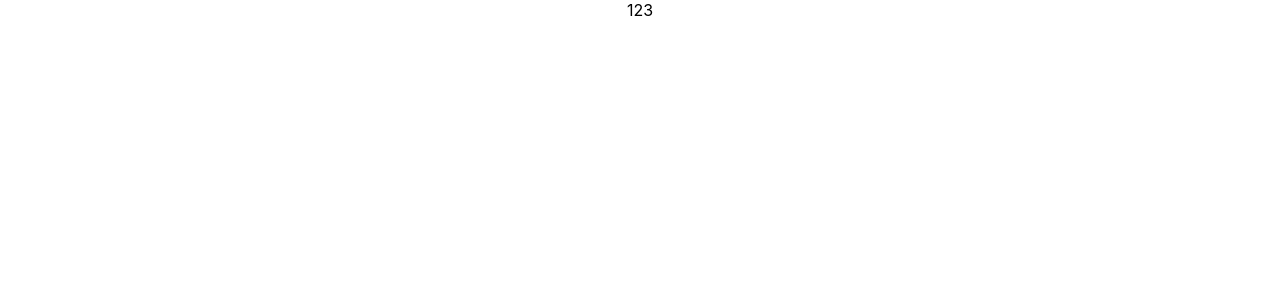
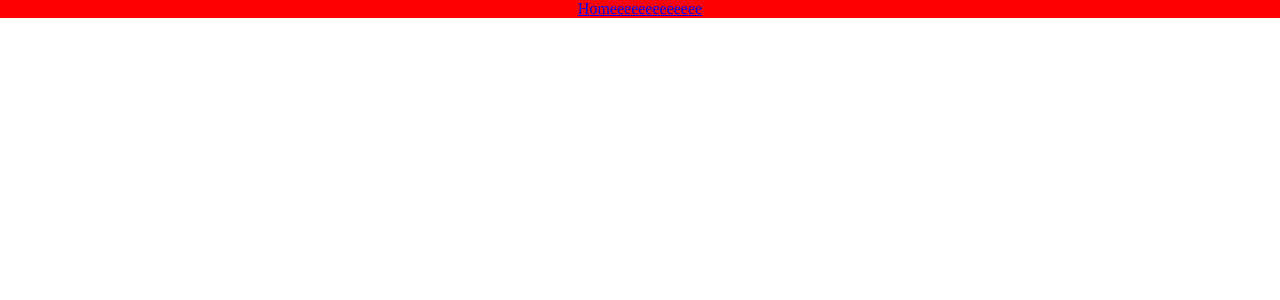
Before and after one commit to koo22952/hotel-reservation, a React (Create React App) app: page /home in a window 1280 px wide. Shown: the top 300 px of the page. Built offline with nearby package versions, Linux system fonts and the light colour scheme.

Commit message:
設置 route

```diff
--- a/src/index.js
+++ b/src/index.js
@@ -3,7 +3,4 @@ import ReactDOM from 'react-dom'
 import './index.scss'
 import App from './views/App'
 
-ReactDOM.render(
-    <App/>,
-    document.getElementById('root')
-)
+ReactDOM.render(<App />, document.getElementById('root'))
--- a/src/index.scss
+++ b/src/index.scss
@@ -1,14 +1,13 @@
 body {
   margin: 0;
-  font-family: -apple-system, BlinkMacSystemFont, 'Segoe UI', 'Roboto', 'Oxygen',
-  'Ubuntu', 'Cantarell', 'Fira Sans', 'Droid Sans', 'Helvetica Neue',
-  sans-serif;
-  -webkit-font-smoothing: antialiased;
-  -moz-osx-font-smoothing: grayscale;
-
+  // font-family: -apple-system, BlinkMacSystemFont, 'Segoe UI', 'Roboto', 'Oxygen',
+  //   'Ubuntu', 'Cantarell', 'Fira Sans', 'Droid Sans', 'Helvetica Neue',
+  //   sans-serif;
+  // -webkit-font-smoothing: antialiased;
+  // -moz-osx-font-smoothing: grayscale;
 }
 
-code {
-  font-family: source-code-pro, Menlo, Monaco, Consolas, 'Courier New',
-  monospace;
-}
+// code {
+//   font-family: source-code-pro, Menlo, Monaco, Consolas, 'Courier New',
+//     monospace;
+// }
--- /dev/null
+++ b/src/routes/index.js
@@ -0,0 +1,21 @@
+import React from 'react'
+import Home from '../views/Home'
+import Detail from '../views/Detail'
+import { Redirect } from 'react-router-dom'
+
+export const routes = [
+  {
+    path: '/home',
+    component: Home,
+    exact: true,
+  },
+  {
+    path: '/detail',
+    component: Detail,
+    exact: true,
+  },
+  {
+    path: '/',
+    component: () => <Redirect to="/home" />,
+  },
+]
--- a/src/views/App.js
+++ b/src/views/App.js
@@ -1,36 +1,27 @@
-import React, { useEffect } from 'react'
+import React from 'react'
 import './App.scss'
+import { BrowserRouter as Router, Switch, Route } from 'react-router-dom'
+import { routes } from '../routes'
 
-import { bookingRoom } from '../api'
+function App() {
+  return (
+    <Router>
+      <Switch>
+        {routes.map((route, i) => {
+          return <RouteWithSubRoutes key={i} {...route} />
+        })}
+      </Switch>
+    </Router>
+  )
+}
 
-const booking = bookingRoom
-
-function App () {
-
-    useEffect(() => {
-    }, [])
-
-    const fetchBookingRoom = async () => {
-        const postData = {
-            'name': 'HELL',
-            'tel': '0987654321',
-            'date': ['2020-08-20', '2020-08-21']
-        }
-        const id = '3Elqe8kfMxdZv5xFLV4OUeN6jhmxIvQSTyj4eTgIowfIRvF4rerA2Nuegzc2Rgwu'
-
-        try {
-            const res = await booking(id, postData)
-            console.log(res)
-        } catch (err) {
-            console.error(err)
-        }
-    }
-
-    return (
-        <div className="App">
-            123
-        </div>
-    )
+function RouteWithSubRoutes(route) {
+  return (
+    <Route
+      path={route.path}
+      render={(props) => <route.component {...props} routes={route.routes} />}
+    />
+  )
 }
 
 export default App
--- a/src/views/App.scss
+++ b/src/views/App.scss
@@ -1,38 +1,5 @@
 .App {
   text-align: center;
+  background-color: red;
+  // height: 100%;
 }
-
-.App-logo {
-  height: 40vmin;
-  pointer-events: none;
-}
-
-@media (prefers-reduced-motion: no-preference) {
-  .App-logo {
-    animation: App-logo-spin infinite 20s linear;
-  }
-}
-
-.App-header {
-  background-color: #282c34;
-  min-height: 100vh;
-  display: flex;
-  flex-direction: column;
-  align-items: center;
-  justify-content: center;
-  font-size: calc(10px + 2vmin);
-  color: white;
-}
-
-.App-link {
-  color: #61dafb;
-}
-
-@keyframes App-logo-spin {
-  from {
-    transform: rotate(0deg);
-  }
-  to {
-    transform: rotate(360deg);
-  }
-}
--- /dev/null
+++ b/src/views/Detail/index.js
@@ -0,0 +1,12 @@
+import React from 'react'
+import { Link } from 'react-router-dom'
+
+function Detail() {
+  return (
+    <div className="App">
+      <Link to="/home"> 1244443GGYY</Link>
+    </div>
+  )
+}
+
+export default Detail
--- /dev/null
+++ b/src/views/Home/index.js
@@ -0,0 +1,34 @@
+import React, { useEffect } from 'react'
+import { bookingRoom } from '../../api'
+import { Link } from 'react-router-dom'
+
+const booking = bookingRoom
+
+function Home() {
+  useEffect(() => {}, [])
+
+  const fetchBookingRoom = async () => {
+    const postData = {
+      name: 'HELL',
+      tel: '0987654321',
+      date: ['2020-08-20', '2020-08-21'],
+    }
+    const id =
+      '3Elqe8kfMxdZv5xFLV4OUeN6jhmxIvQSTyj4eTgIowfIRvF4rerA2Nuegzc2Rgwu'
+
+    try {
+      const res = await booking(id, postData)
+      console.log(res)
+    } catch (err) {
+      console.error(err)
+    }
+  }
+
+  return (
+    <div className="App">
+      <Link to="/detail">Homeeeeeeeeeeeee</Link>
+    </div>
+  )
+}
+
+export default Home
```
Also changed, not shown: src/routes/sss.txt (deleted), 2 other files (tests, documents, lock files or other folders).
